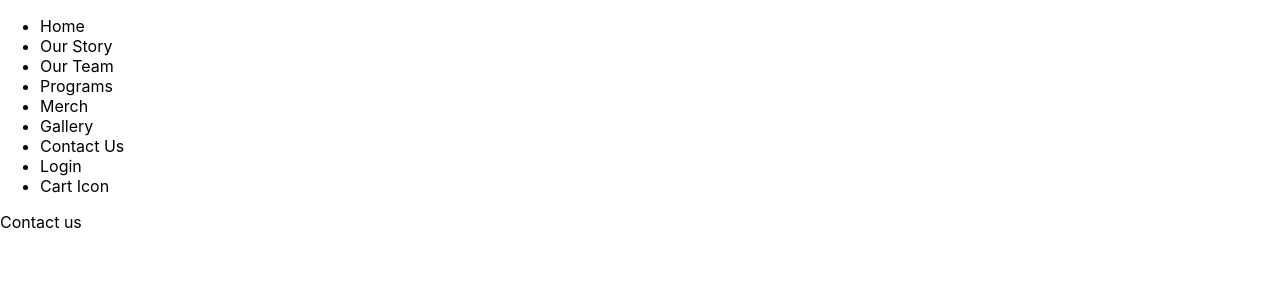
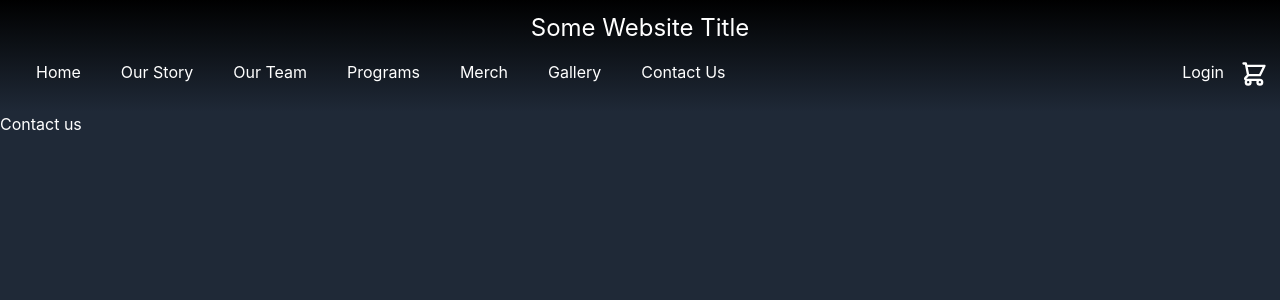
Before and after one commit to ckanissatran/test-commerce, a Next.js app: page /contactUs in a window 1280 px wide. Shown: the top 300 px of the page. Built offline with nearby package versions, Linux system fonts and the light colour scheme.

Commit message:
Add Tailwind Css & responsive header

```diff
--- /dev/null
+++ b/components/Header.js
@@ -0,0 +1,18 @@
+import React from 'react'
+import Nav from './Nav'
+
+export default function Header() {
+    const [hidden, toggleHidden] = React.useState(true)
+
+    return (
+        <div className="p-3 pb-6 text-center bg-gradient-to-b from-black to-gray-800">
+            <div onClick={() => toggleHidden(!hidden)} className='pt-1 float-left hover:opacity-50 cursor-pointer md:hidden' style={{width: '1.75rem'}}>
+                <svg xmlns="http://www.w3.org/2000/svg" fill="none" viewBox="0 0 24 24" stroke="#ffffff">
+                    <path strokeLinecap="round" strokeLinejoin="round" strokeWidth={2} d="M4 6h16M4 12h16M4 18h16" />
+                </svg>
+            </div>
+            <h1 className="pb-4">Some Website Title</h1>
+            <Nav hidden={hidden}/>
+        </div>
+    )
+}
--- a/components/Layout.js
+++ b/components/Layout.js
@@ -1,41 +1,10 @@
-import React from 'react'
-import Link from 'next/link'
+import Header from './Header'
 
 export default function Layout({children}) {
     return (
-        <>
-         <nav>
-            <ul>
-                <li>
-                    <Link href='/'>Home</Link>
-                </li>
-                <li>
-                    <Link href='/ourStory'>Our Story</Link>
-                </li>
-                <li>
-                    <Link href='/ourTeam'>Our Team</Link>
-                </li>
-                <li>
-                    <Link href='/programs'>Programs</Link>
-                </li>
-                <li>
-                    <Link href='/merch'>Merch</Link>
-                </li>
-                <li>
-                    <Link href='/gallery'>Gallery</Link>
-                </li>
-                <li>
-                    <Link href='/contactUs'>Contact Us</Link>
-                </li>
-                <li>
-                    <Link href='/login'>Login</Link>
-                </li>
-                <li>
-                    <Link href='/cart'>Cart Icon</Link>
-                </li>
-            </ul>
-        </nav>
-          {children}
-        </>
+        <div className="bg-gray-800 text-white">
+            <Header/>
+            {children}
+        </div>
     )
 }
--- /dev/null
+++ b/components/Nav.js
@@ -0,0 +1,53 @@
+import Link from 'next/link'
+
+export default function Nav({hidden}) {
+
+    const getHidden = () => {
+        if (hidden) return 'hidden'
+        else return ''
+    }
+
+    return (
+        <nav className={`${getHidden()} md:flex md:justify-between` }>
+            <ul className="md:pl-6 md:flex md:justify-between md:space-x-10">
+                <li>
+                    <Link href='/'>Home</Link>
+                </li>
+                <li>
+                    <Link href='/ourStory'>Our Story</Link>
+                </li>
+                <li>
+                    <Link href='/ourTeam'>Our Team</Link>
+                </li>
+                <li>
+                    <Link href='/programs'>Programs</Link>
+                </li>
+                <li>
+                    <Link href='/merch'>Merch</Link>
+                </li>
+                <li>
+                    <Link href='/gallery'>Gallery</Link>
+                </li>
+                <li>
+                    <Link href='/contactUs'>Contact Us</Link>
+                </li>
+            </ul>
+
+            <ul className="md:flex md:justify-between md:space-x-4">
+                <li>
+                    <Link href='/login'>Login</Link>
+                </li>
+                <li className="flex justify-center">
+                    <Link href='/cart'>
+                        <div style={{width: '1.75rem'}}>
+                            <svg xmlns="http://www.w3.org/2000/svg" fill="none" viewBox="0 0 24 24" stroke="#ffffff">
+                                <path strokeLinecap="round" strokeLinejoin="round" strokeWidth={2} d="M3 3h2l.4 2M7 13h10l4-8H5.4M7 13L5.4 5M7 13l-2.293 2.293c-.63.63-.184 1.707.707 1.707H17m0 0a2 2 0 100 4 2 2 0 000-4zm-8 2a2 2 0 11-4 0 2 2 0 014 0z" />
+                            </svg>
+                        </div>
+                    </Link>
+                </li>
+
+            </ul>
+        </nav>
+    )
+}
--- a/package.json
+++ b/package.json
@@ -11,5 +11,10 @@
     "next": "10.0.5",
     "react": "17.0.1",
     "react-dom": "17.0.1"
+  },
+  "devDependencies": {
+    "autoprefixer": "^10.2.5",
+    "postcss": "^8.2.7",
+    "tailwindcss": "^2.0.3"
   }
 }
--- /dev/null
+++ b/postcss.config.js
@@ -0,0 +1,6 @@
+module.exports = {
+  plugins: {
+    tailwindcss: {},
+    autoprefixer: {},
+  },
+}
--- a/styles/globals.css
+++ b/styles/globals.css
@@ -1,7 +1,43 @@
+@tailwind base;
+
+h1 {
+  @apply text-2xl;
+}
+h2 {
+  @apply text-xl;
+}
+h3 {
+  @apply text-lg;
+}
+a {
+  @apply text-blue-600 underline;
+}
+
+@tailwind components;
+@tailwind utilities;
+
+@layer utilities {
+  @variants responsive {
+    /* Chrome, Safari and Opera */
+    .no-scrollbar::-webkit-scrollbar {
+      display: none;
+    }
+
+    .no-scrollbar {
+      -ms-overflow-style: none;  /* IE and Edge */
+      scrollbar-width: none;  /* Firefox */
+    }
+  }
+}
+
 html,
 body {
   padding: 0;
   margin: 0;
+  font-size: 16px;
+  background-color: #1F2937;
+  color: white;
+  overflow: hidden;
   font-family: -apple-system, BlinkMacSystemFont, Segoe UI, Roboto, Oxygen,
     Ubuntu, Cantarell, Fira Sans, Droid Sans, Helvetica Neue, sans-serif;
 }
--- /dev/null
+++ b/tailwind.config.js
@@ -0,0 +1,11 @@
+module.exports = {
+  purge: ['./pages/**/*.{js,ts,jsx,tsx}', './components/**/*.{js,ts,jsx,tsx}'],
+  darkMode: false, // or 'media' or 'class'
+  theme: {
+    extend: {},
+  },
+  variants: {
+    extend: {},
+  },
+  plugins: [],
+}
```
Also changed, not shown: 1 other file (tests, documents, lock files or other folders).
